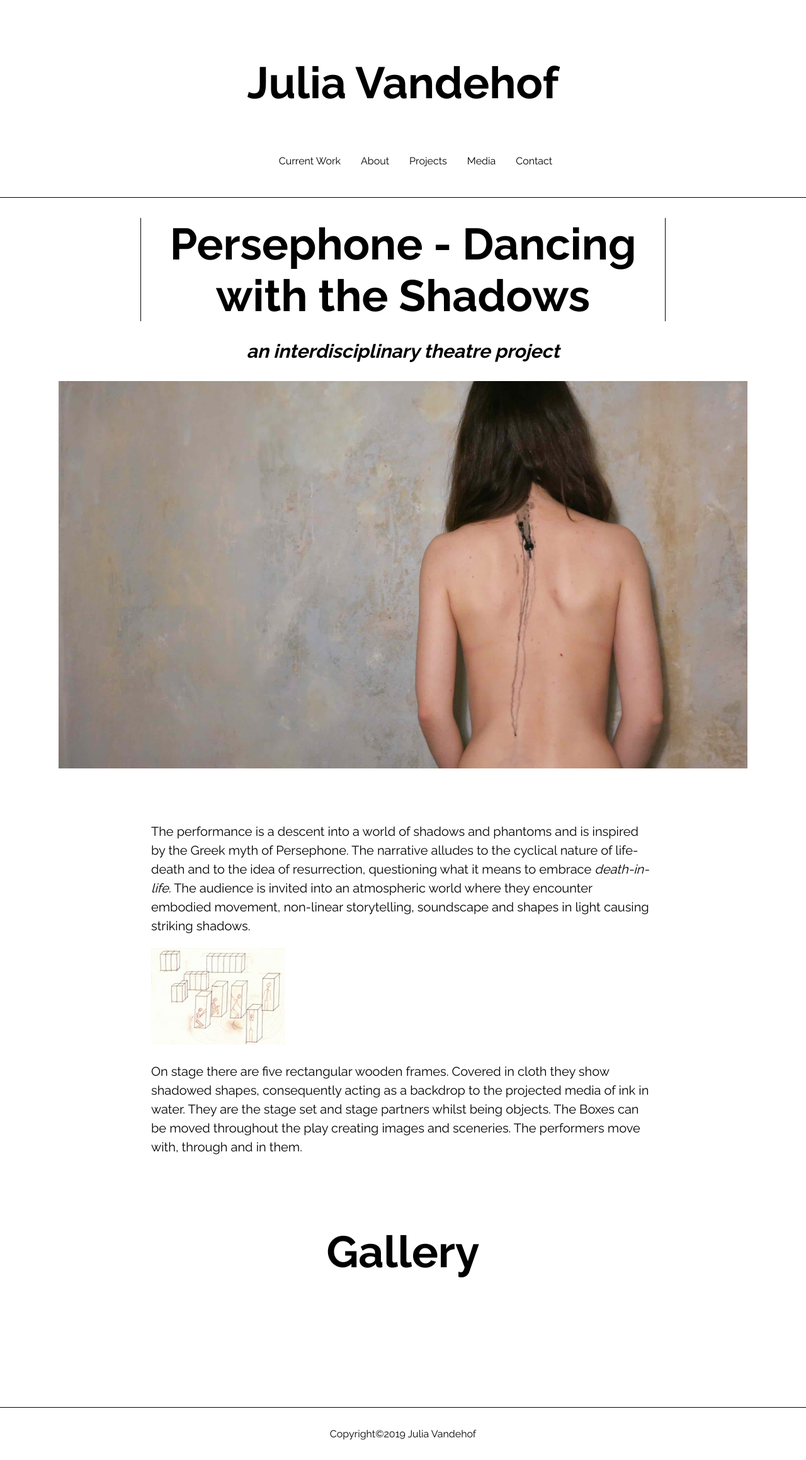
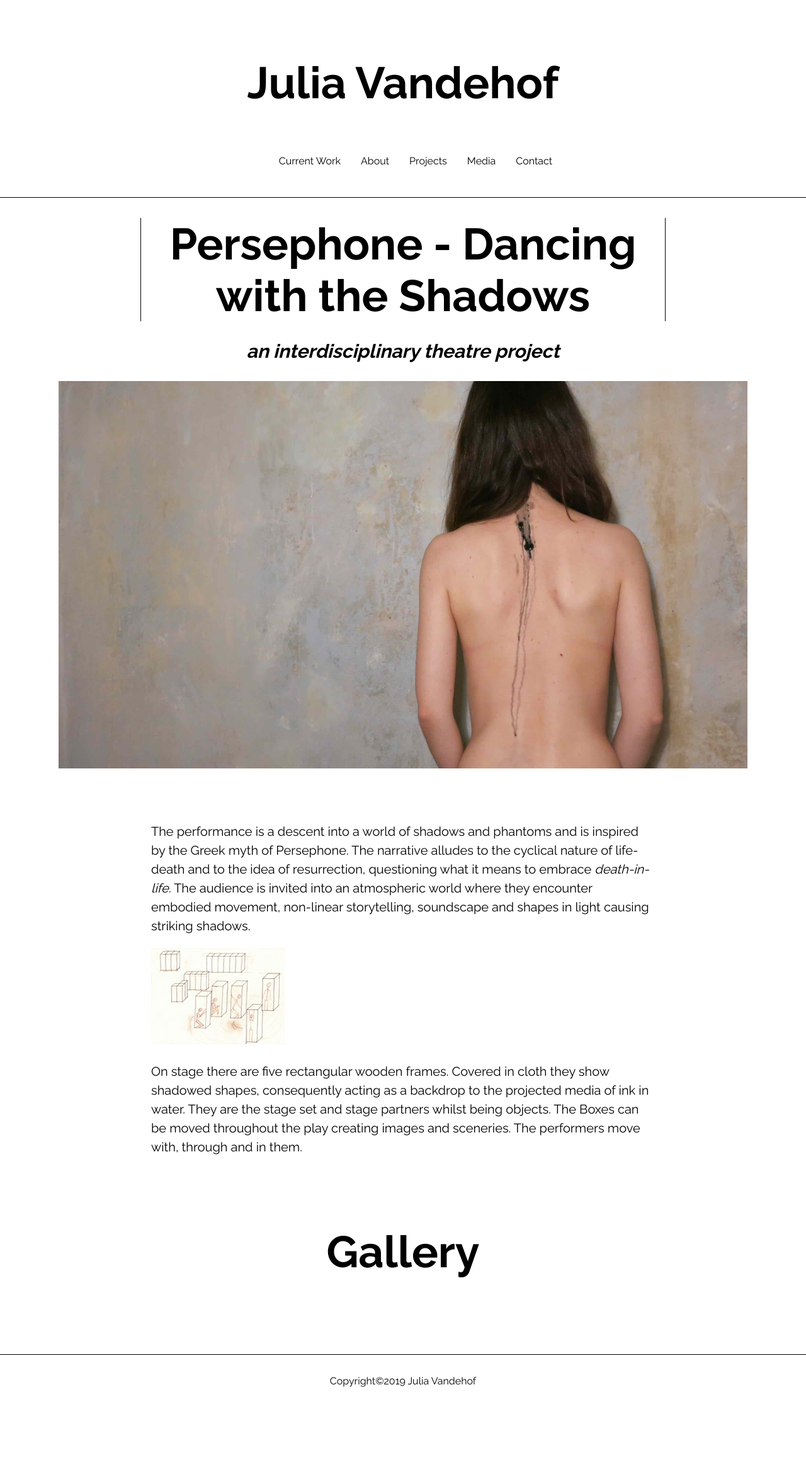
Before and after one commit to matteocarpi/julia, a Jekyll site: the page built from _posts/2019-03-04-persephone-dancing-with-the-shadows.markdown, in a window 1280 px wide. Shown: the whole page at 63% size. Built offline with Jekyll 4.4.1, drawn with Linux system fonts in a browser that asks for light colours; after the commit the page ends 2234 px from its top, so only the background shows below that.

Commit message:
rebasing

```diff
--- a/_layouts/default.html
+++ b/_layouts/default.html
@@ -3,13 +3,12 @@
     {% include head.html %}
   <body>
     <div id="container">
-      {% if page.permalink != "/" %}
+      {% if page.url != "/" %}
         {% include navigation.html %}
       {% endif %}
-
       {{ content }}
+      {% include footer.html %}
+      {% include js.html %}
     </div>
-    {% include footer.html %}
-    {% include js.html %}
   </body>
 </html>
```
